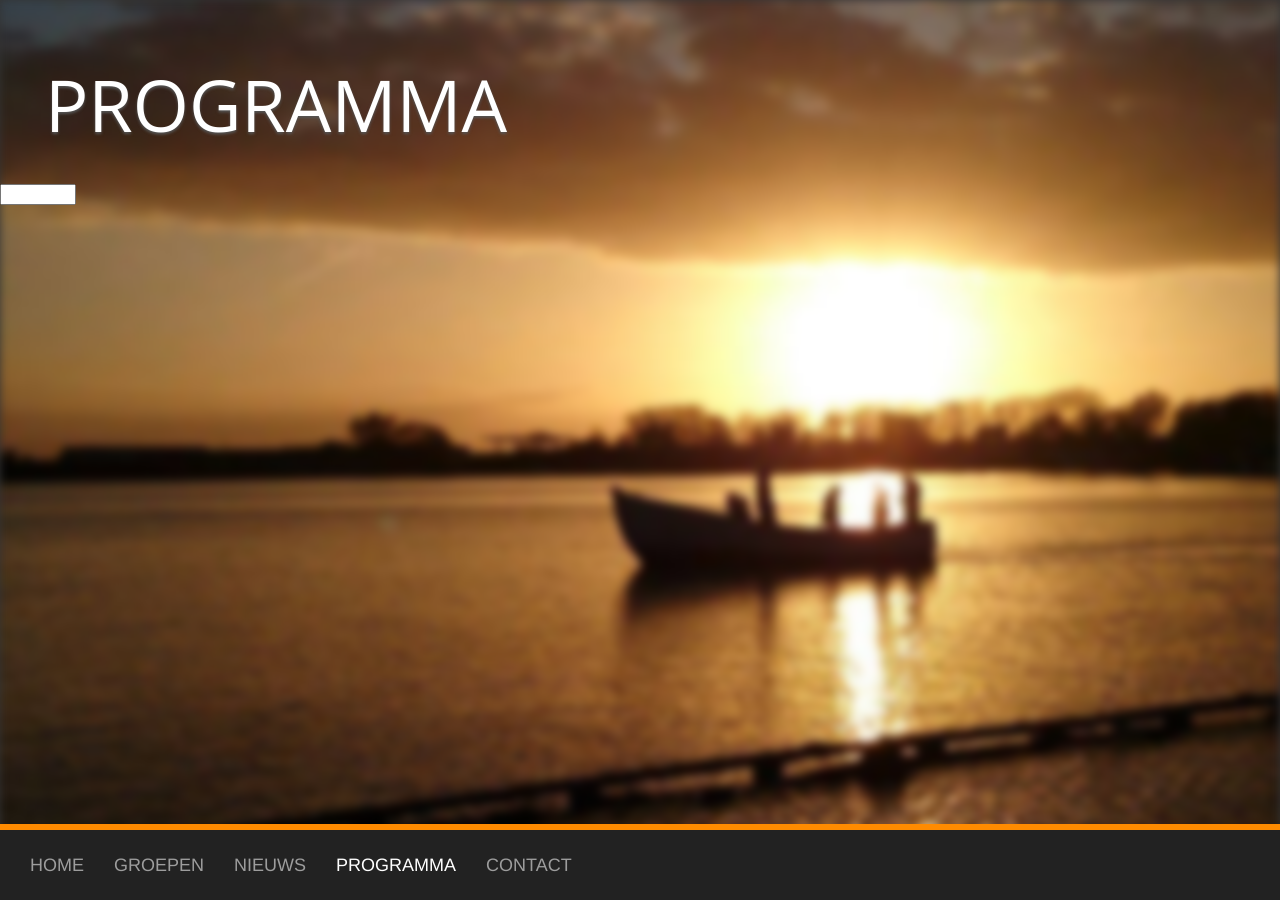
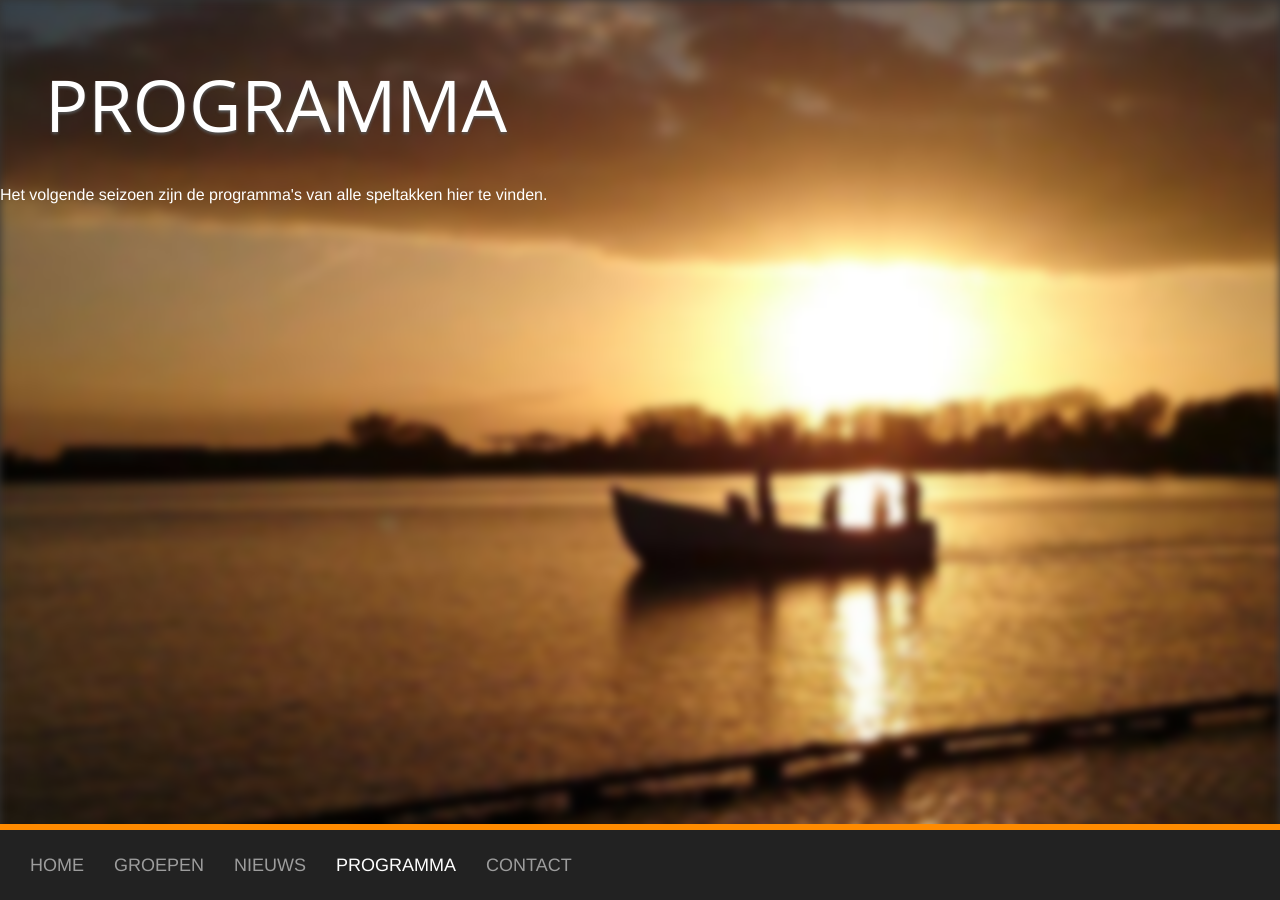
Before and after one commit to nognooitmeegemaakt/website, a Jekyll site: the page built from agenda.html, in a window 1280 px wide. Built offline with Jekyll 4.4.1, drawn with Linux system fonts in a browser that asks for light colours.

Commit message:
Add temporary text to agenda page.

```diff
--- a/_includes/text/agenda.html
+++ b/_includes/text/agenda.html
@@ -0,0 +1 @@
+Het volgende seizoen zijn de programma's van alle speltakken hier te vinden.
--- a/agenda.html
+++ b/agenda.html
@@ -5,15 +5,20 @@ title: Programma
 permalink: /programma/
 ---
 <div class="agenda">
-  <div class="select-speltak">
+  <!--//<div class="select-speltak hidden">
     <select name="speltak">
-      <option value="welpen">Welpen</option>
-      <option value="gidsen">Gidsen</option>
-      <option value="Scouts">Scouts</option>
-      <option value="Stam">Stam</option>
+      <optgroup>
+        <option value="welpen">Welpen</option>
+        <option value="gidsen">Gidsen</option>
+        <option value="Scouts">Scouts</option>
+        <option value="Stam">Stam</option>
+      </optgroup>
     </select>
-  </div>
-  <div class="programma">
+  </div>//-->
+  <p>
+    {% include text/agenda.html %}
+  </p>
+</div>
+<!--//<div class="programma">
 
-  </div>
-</div>
+</div>//-->
```
